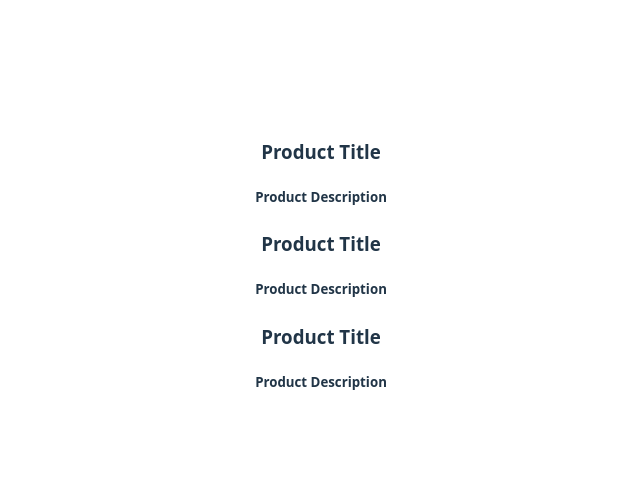
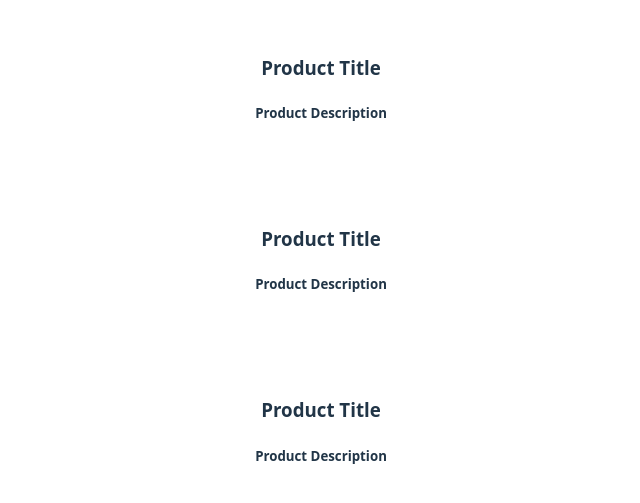
Before and after one commit to skharichandan/REACT-BASIC-, a React (Vite) app in the folder basic-react-app/: page / in a window 1280 px wide. Shown: the part 133-636 px from the top of the page, without its empty margins (319-959 px from the left). Built offline with nearby package versions, Linux system fonts and the light colour scheme.

Commit message:
Styling the Components

```diff
--- /dev/null
+++ b/basic-react-app/src/Product.css
@@ -0,0 +1,6 @@
+.Product {
+    border: 5px solid white;
+    border-radius: 15px;
+    margin-bottom: 10px;
+    padding: 20px;
+}
--- a/basic-react-app/src/Product.jsx
+++ b/basic-react-app/src/Product.jsx
@@ -1,6 +1,7 @@
+import "./Product.css"
 function Product() {
     return (
-        <div>
+        <div className="Product">
             <h3>Product Title</h3>
             <h5>Product Description</h5>
         </div>
```
